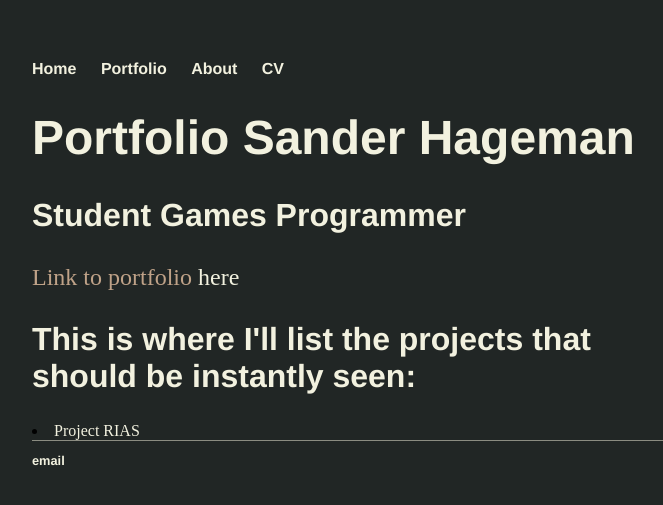
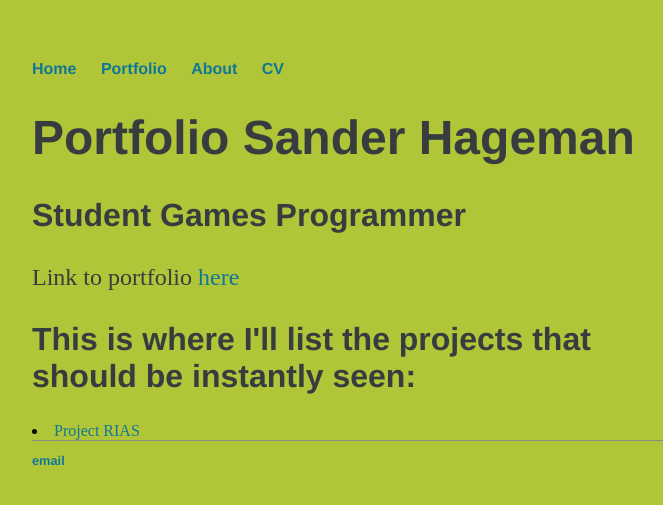
Before and after one commit to SanderHageman/sanderhageman.github.io, a Jekyll site: the page built from index.html, in a window 1280 px wide. Shown: the top 505 px of the page, without its empty margins (288-951 px from the left). Built offline with Jekyll 4.4.1, drawn with Linux system fonts in a browser that asks for light colours.

Commit message:
Update main.css

```diff
--- a/css/main.css
+++ b/css/main.css
@@ -1,7 +1,7 @@
 body {
     margin: 60px auto;
     width: 50%;
-    background-color: #212625;
+    background-color: #B0C537;
 }
 nav ul, footer ul {
     font-family:'Helvetica', 'Arial', 'Sans-Serif';
@@ -15,26 +15,25 @@ nav ul li, footer ul li {
 }
 a {
     text-decoration: none;
-    color: #F2F1DF;
+    color: #107896;
 }
 a:hover {
     text-decoration: underline;
-    color: #8B8C81;
 }
 h1 {
     font-size: 3em;
     font-family:'Helvetica', 'Arial', 'Sans-Serif';
-    color: #F2F1DF;
+    color: #373D3F;
 }
 h2 {
     font-size: 2em;
     font-family:'Helvetica', 'Arial', 'Sans-Serif';
-    color: #F2F1DF;
+    color: #373D3F;
 }
 p {
     font-size: 1.5em;
     line-height: 1.4em;
-    color: #BFA288;
+    color: #373D3F;
 }
 footer {
     border-top: 1px solid #8B8C81;
```
